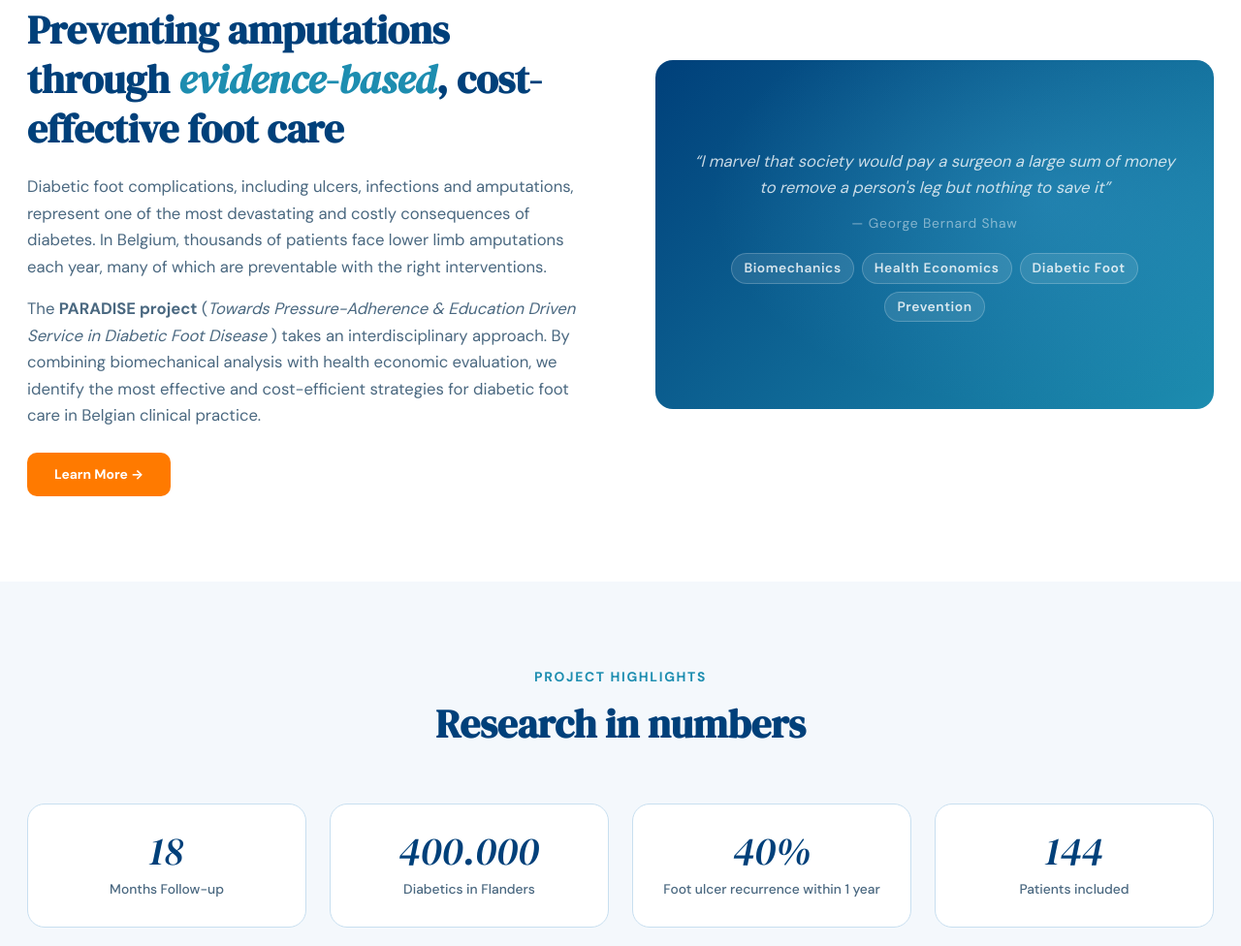
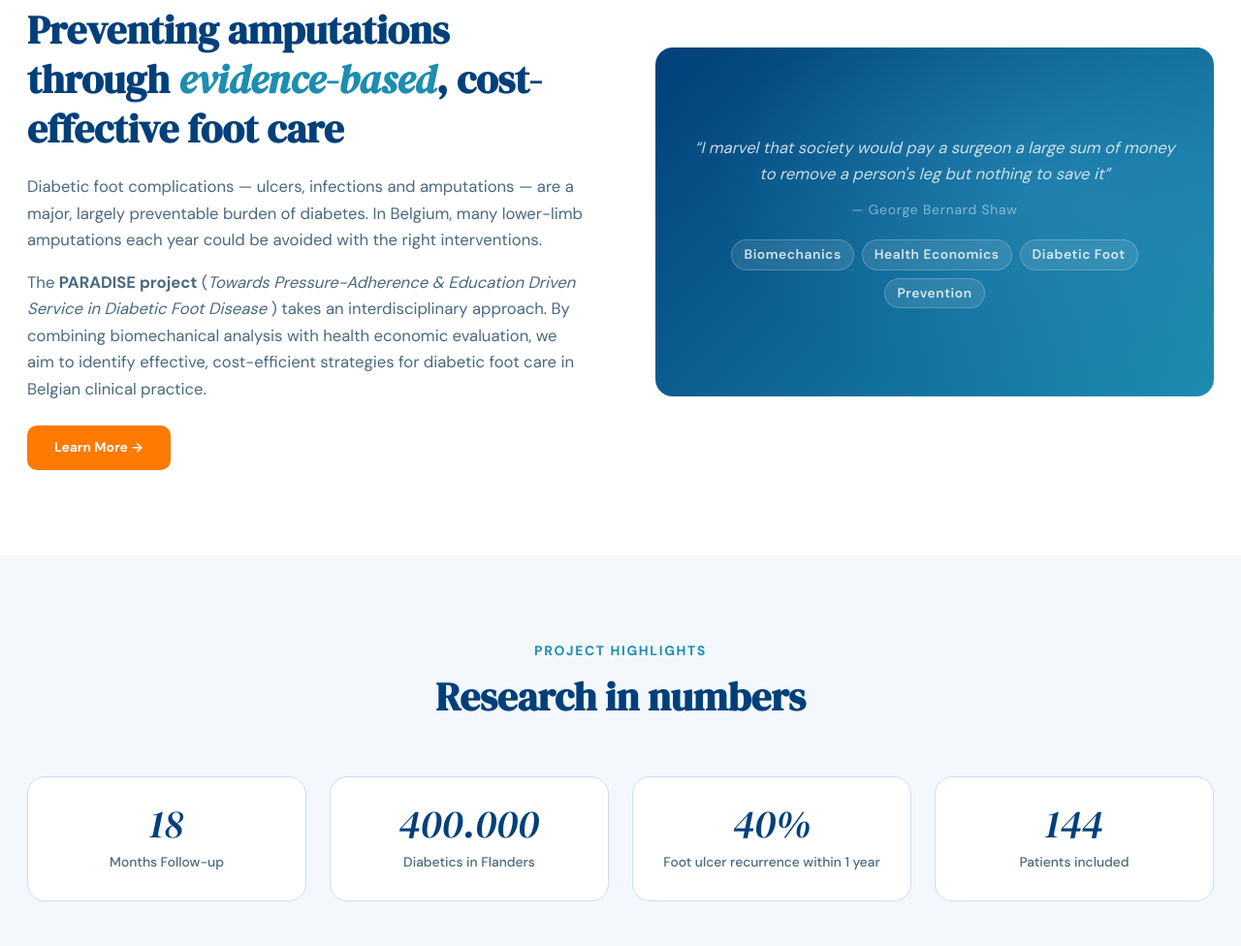
Before and after one commit to Dellfs/paradise-project, a website: page index.html in a window 1280 px wide. Shown: the part 1139-2115 px from the top of the page at 97% size. Drawn offline with nearby package versions, Linux system fonts and the light colour scheme.

Commit message:
About-sectie: overtrokken taal getemperd (geen premature 'we identificeren de beste strategie' voor lopend onderzoek, geen ongefundeerde 'duizenden'-claim), EN-woord uit NL-tekst gehaald

```diff
--- a/index.html
+++ b/index.html
@@ -1686,8 +1686,8 @@ const TRANS_DEFAULTS = {
     fi3_title:"Evidence Synthesis", fi3_desc:"Systematic reviews, meta-analyses and clinical guideline development",
     // About
     about_label:"About the Project", about_title:"Preventing amputations through <em>evidence-based</em>, cost-effective foot care",
-    about_p1:"Diabetic foot complications, including ulcers, infections and amputations, represent one of the most devastating and costly consequences of diabetes. In Belgium, thousands of patients face lower limb amputations each year, many of which are preventable with the right interventions.",
-    about_p2:"The <strong>PARADISE project</strong> (<em>Towards Pressure-Adherence & Education Driven Service in Diabetic Foot Disease </em>) takes an interdisciplinary approach. By combining biomechanical analysis with health economic evaluation, we identify the most effective and cost-efficient strategies for diabetic foot care in Belgian clinical practice.",
+    about_p1:"Diabetic foot complications &mdash; ulcers, infections and amputations &mdash; are a major, largely preventable burden of diabetes. In Belgium, many lower-limb amputations each year could be avoided with the right interventions.",
+    about_p2:"The <strong>PARADISE project</strong> (<em>Towards Pressure-Adherence & Education Driven Service in Diabetic Foot Disease </em>) takes an interdisciplinary approach. By combining biomechanical analysis with health economic evaluation, we aim to identify effective, cost-efficient strategies for diabetic foot care in Belgian clinical practice.",
     about_btn:'Learn More &#8594;', about_quote:'&ldquo;I marvel that society would pay a surgeon a large sum of money to remove a person&#39;s leg but nothing to save it&rdquo;', about_quote_attr:'&mdash; George Bernard Shaw',
     // Impact
     impact_label:"Project Highlights", impact_title:"Research in numbers",
@@ -1805,8 +1805,8 @@ const TRANS_DEFAULTS = {
     fi3_title:"Evidentiesynthese", fi3_desc:"Systematische reviews, meta-analyses en ontwikkeling van klinische richtlijnen",
     // About
     about_label:"Over het Project", about_title:"Amputaties voorkomen door <em>evidence-based</em>, kosteneffectieve voetzorg",
-    about_p1:"Diabetische voetcomplicaties, including ulcera, infecties en amputaties, vertegenwoordigen een van de meest verwoestende en kostbare gevolgen van diabetes. In Belgi&#235; worden duizenden pati&#235;nten elk jaar met een onderste ledemaatamputatie geconfronteerd, waarvan er veel voorkomen kunnen worden met de juiste interventies.",
-    about_p2:"Het <strong>PARADISE-project</strong> (<em>Towards Pressure-Adherence & Education Driven Service in Diabetic Foot Disease </em>) hanteert een interdisciplinaire aanpak. Door biomechanische analyse te combineren met gezondheidseconomische evaluatie, identificeren we de meest effectieve en kosteneffici&#235;nte strategie&#235;n voor diabetische voetzorg in de Belgische klinische praktijk.",
+    about_p1:"Diabetische voetcomplicaties &mdash; ulcera, infecties en amputaties &mdash; vormen een grote, grotendeels vermijdbare last van diabetes. In Belgi&#235; kunnen veel amputaties van de onderste ledematen elk jaar vermeden worden met de juiste interventies.",
+    about_p2:"Het <strong>PARADISE-project</strong> (<em>Towards Pressure-Adherence & Education Driven Service in Diabetic Foot Disease </em>) hanteert een interdisciplinaire aanpak. Door biomechanische analyse te combineren met gezondheidseconomische evaluatie willen we effectieve, kosteneffici&#235;nte strategie&#235;n identificeren voor diabetische voetzorg in de Belgische klinische praktijk.",
     about_btn:'Meer informatie &#8594;', about_quote:'&ldquo;Ik verwonder me erover dat de maatschappij een chirurg een groot bedrag betaalt om iemands been te amputeren, maar niets om het te redden&rdquo;', about_quote_attr:'&mdash; George Bernard Shaw',
     // Impact
     impact_label:"Project Hoogtepunten", impact_title:"Onderzoek in cijfers",
```
